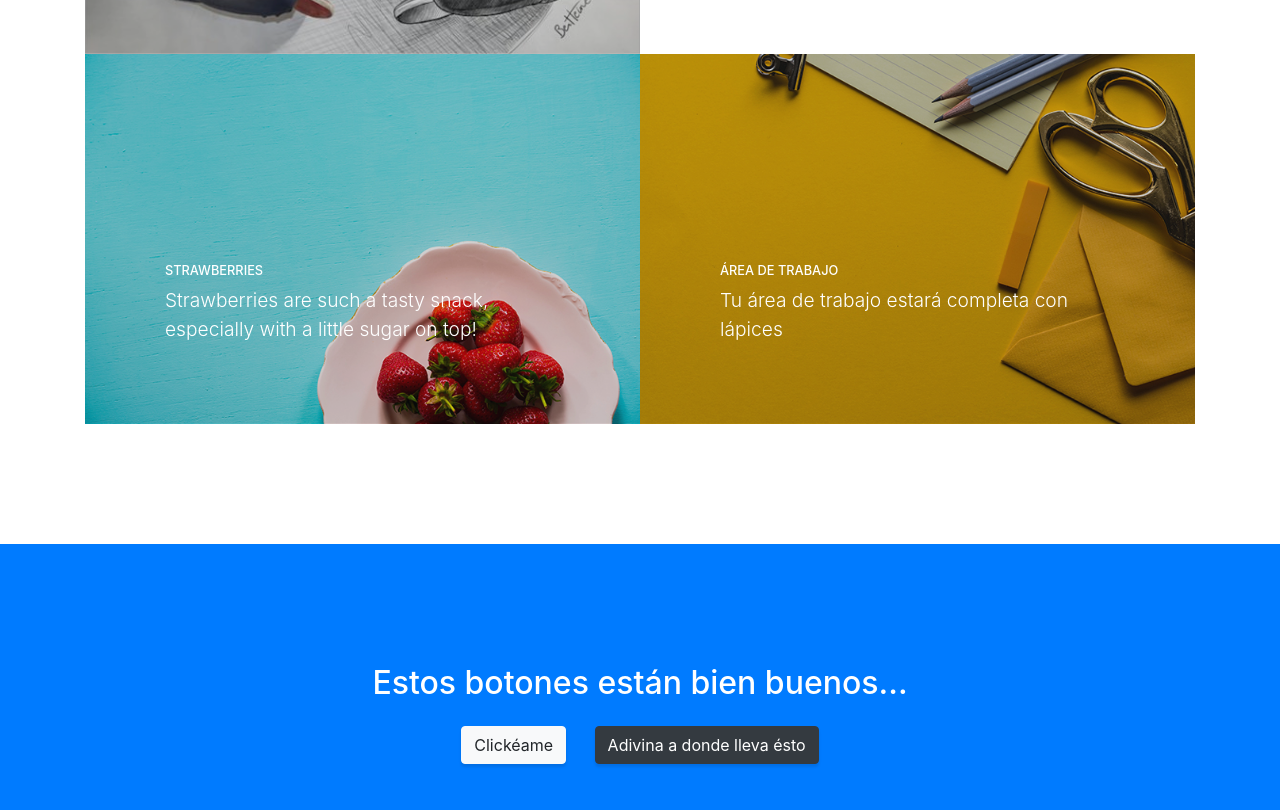
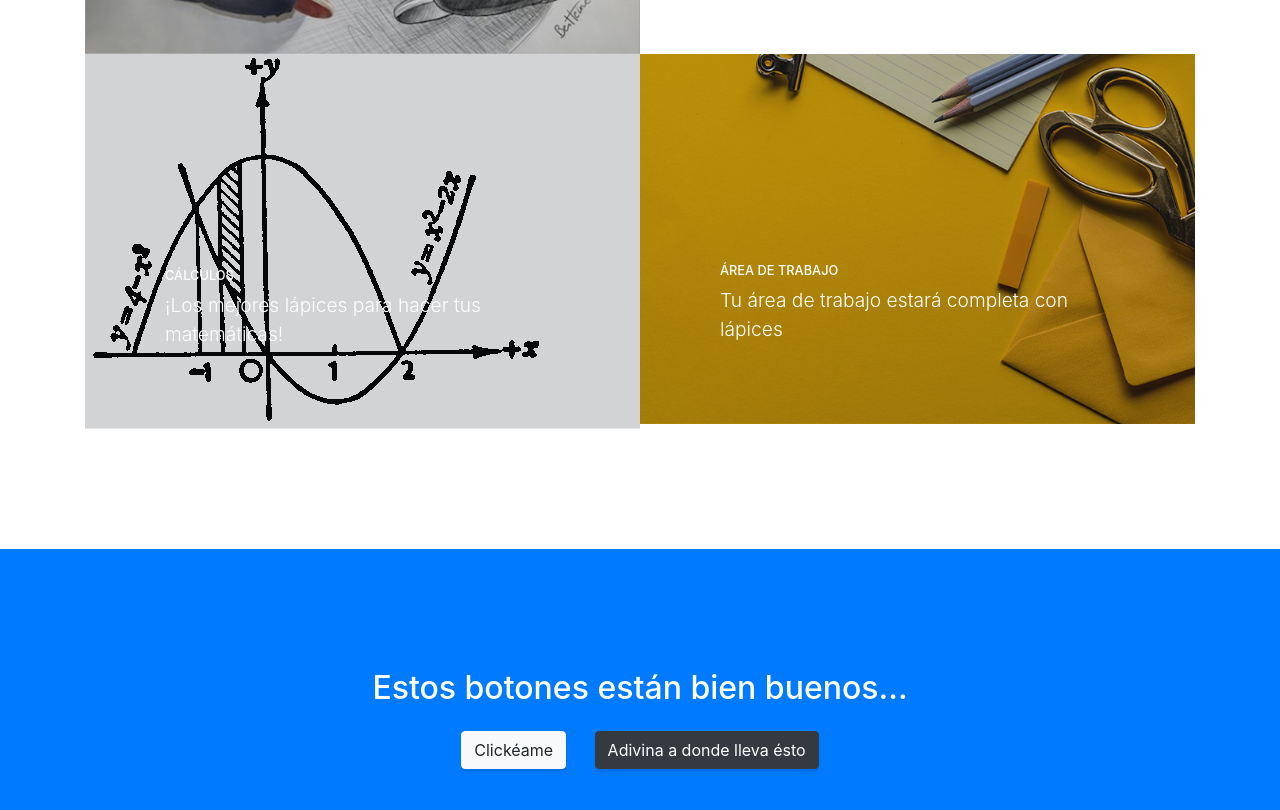
Before and after one commit to CoolingBroski/Portafolio, a website with bundled scripts: page index.html in a window 1280 px wide. Shown: the part 3174-3984 px from the top of the page. Built offline with nearby package versions, Linux system fonts and the light colour scheme.

Commit message:
Update index.html

```diff
--- a/index.html
+++ b/index.html
@@ -171,11 +171,11 @@
             <a class="portfolio-item" href="#">
               <span class="caption">
                 <span class="caption-content">
-                  <h2>Strawberries</h2>
-                  <p class="mb-0">Strawberries are such a tasty snack, especially with a little sugar on top!</p>
+                  <h2>Cálculos</h2>
+                  <p class="mb-0">¡Los mejores lápices para hacer tus matemáticas!</p>
                 </span>
               </span>
-              <img class="img-fluid" src="img/portfolio-3.jpg" alt="">
+              <img class="img-fluid" src="img/calculus.gif" alt="">
             </a>
           </div>
           <div class="col-lg-6">
```
